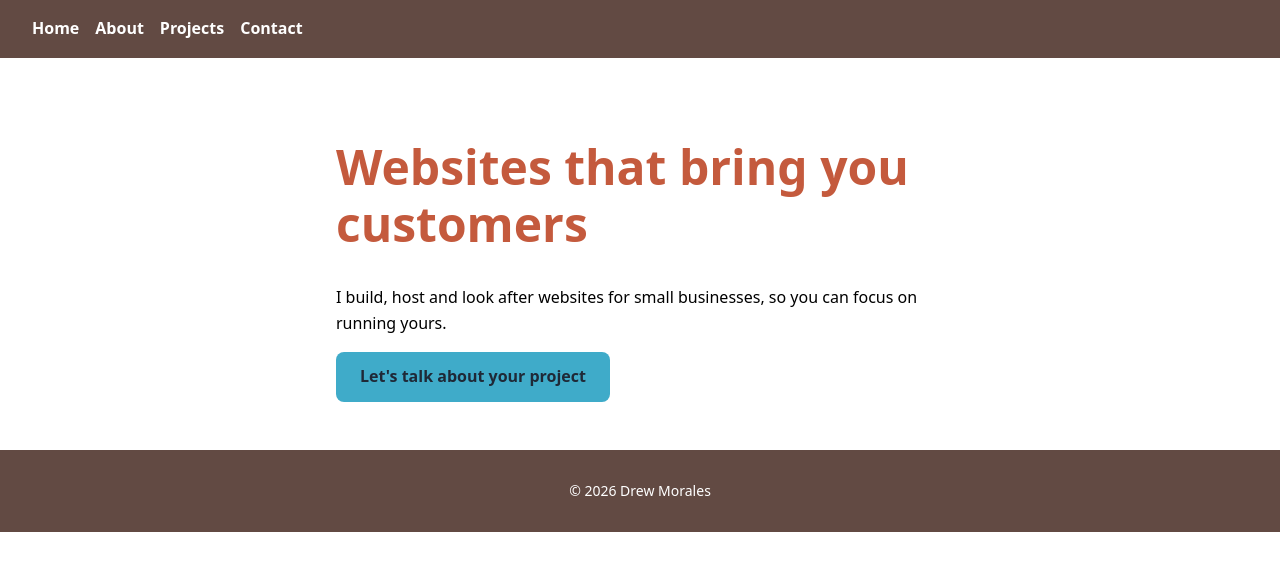
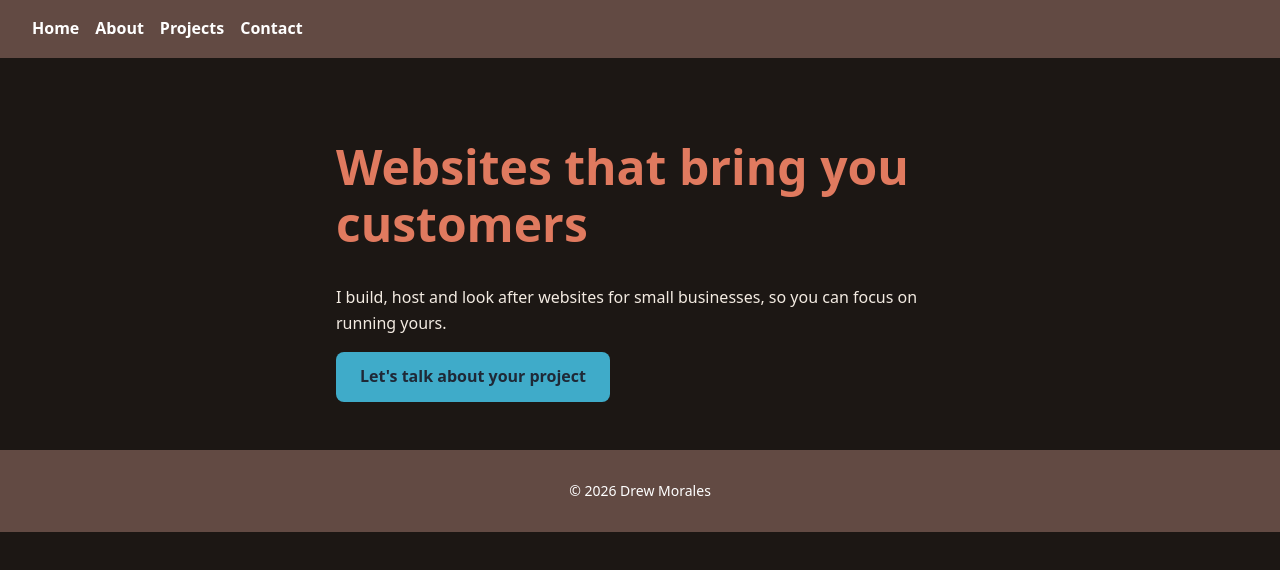
Before and after one commit to Elmosko-png/portfolio, a plain HTML site: page index.html in a window 1280 px wide. Drawn offline with Linux system fonts and the light colour scheme.

Commit message:
Restore dark theme colour variables

```diff
--- a/styles.css
+++ b/styles.css
@@ -1,12 +1,14 @@
 /* ===== 1. Colours and fonts: change the whole site from here ===== */
 :root {
-  /* Palette: sand (60%), driftwood brown (30%), sea cyan (10%), sunset rust for headlines */
+  /* Palette: espresso (60%), driftwood brown (30%), sea cyan (10%), sunset rust for headlines */
+  --color-text: #F3EBE2;        /* warm off-white body text: 15.1:1 on espresso */
+  --color-background: #1C1714;  /* 60%: espresso page background */
   --color-surface: #624A43;     /* 30%: brown header and footer */
   --color-on-surface: #ffffff;  /* white text on the brown: 8.1:1 */
   --color-accent: #3FABC9;      /* 10%: cyan button */
   --color-on-accent: #1f2937;   /* dark text on the cyan button: 5.5:1 */
-  --color-link: #624A43;        /* brown links on parchment: 6.4:1 */
-  --color-highlight: #C45A3D;   /* rust headline: 3.4:1 on parchment, large text only */
+  --color-link: #3FABC9;        /* cyan links on espresso: 6.7:1 */
+  --color-highlight: #E07A5F;   /* lighter rust headline: 6.0:1 on espresso */
   --font-main: system-ui, sans-serif;
 }
 
```
